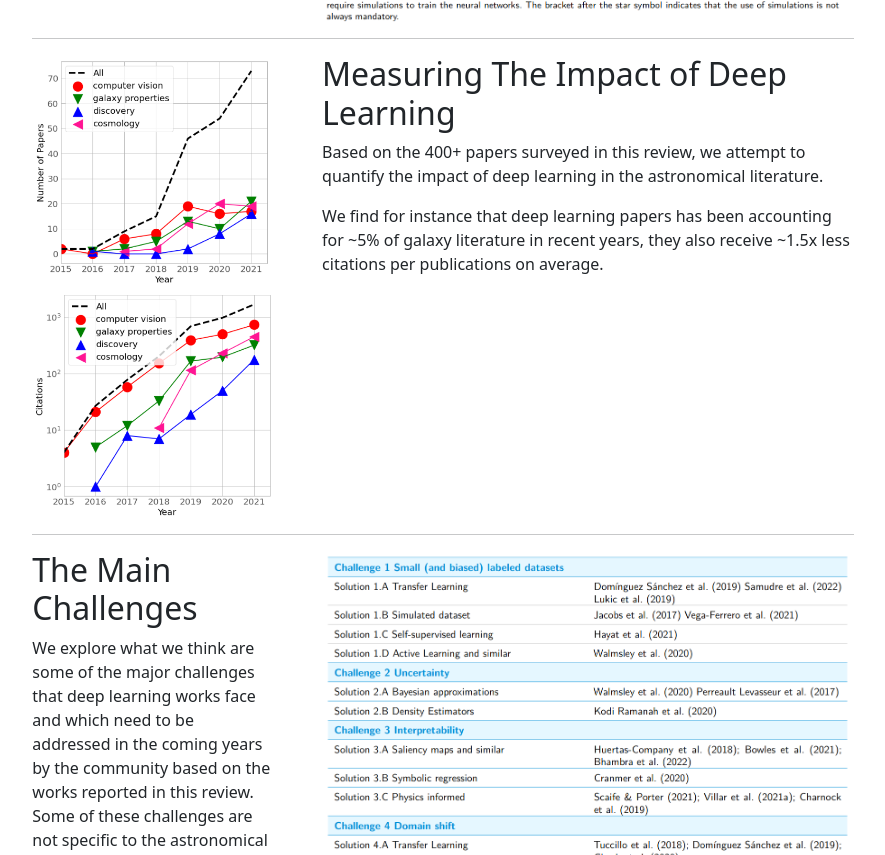
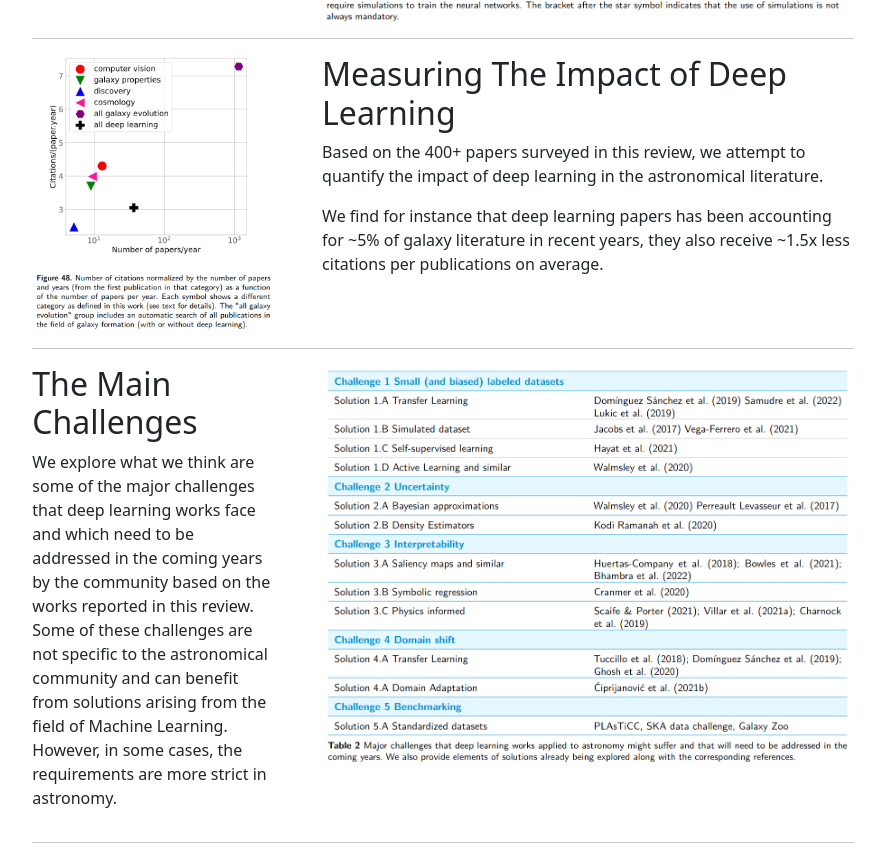
Before and after one commit to ml4astro/dawes-review, a plain HTML site: page index.html in a window 1280 px wide. Shown: the part 2570-3425 px from the top of the page, without its empty margins (197-1082 px from the left). Drawn offline with nearby package versions, Linux system fonts and the light colour scheme.

Commit message:
Added a few fixes

```diff
--- a/index.html
+++ b/index.html
@@ -137,8 +137,7 @@
 
     <div class="col-md-4">
 
-      <img src="Figure47a.png" class="img-fluid" alt="Trend in ML papers">
-      <img src="Figure47b.png" class="img-fluid" alt="Trend in ML papers">
+      <img src="Figure48.png" class="img-fluid" alt="Trend in ML papers">
 
     </div>
 
```
Also changed, not shown: Figure48.png (added).
